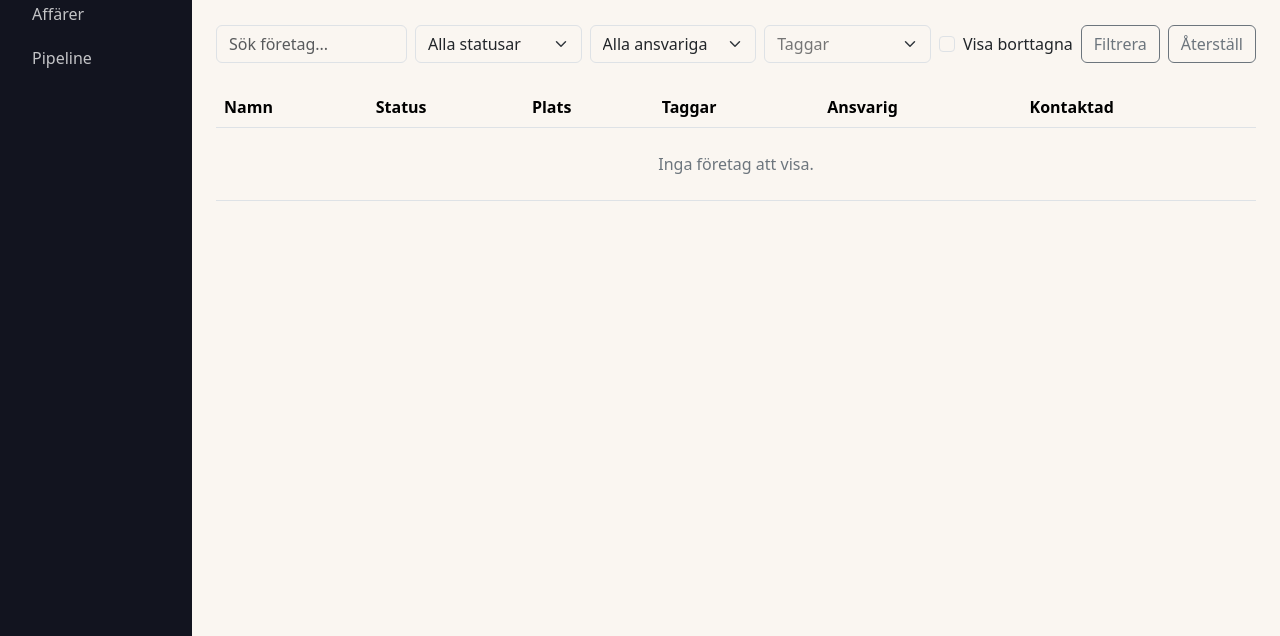
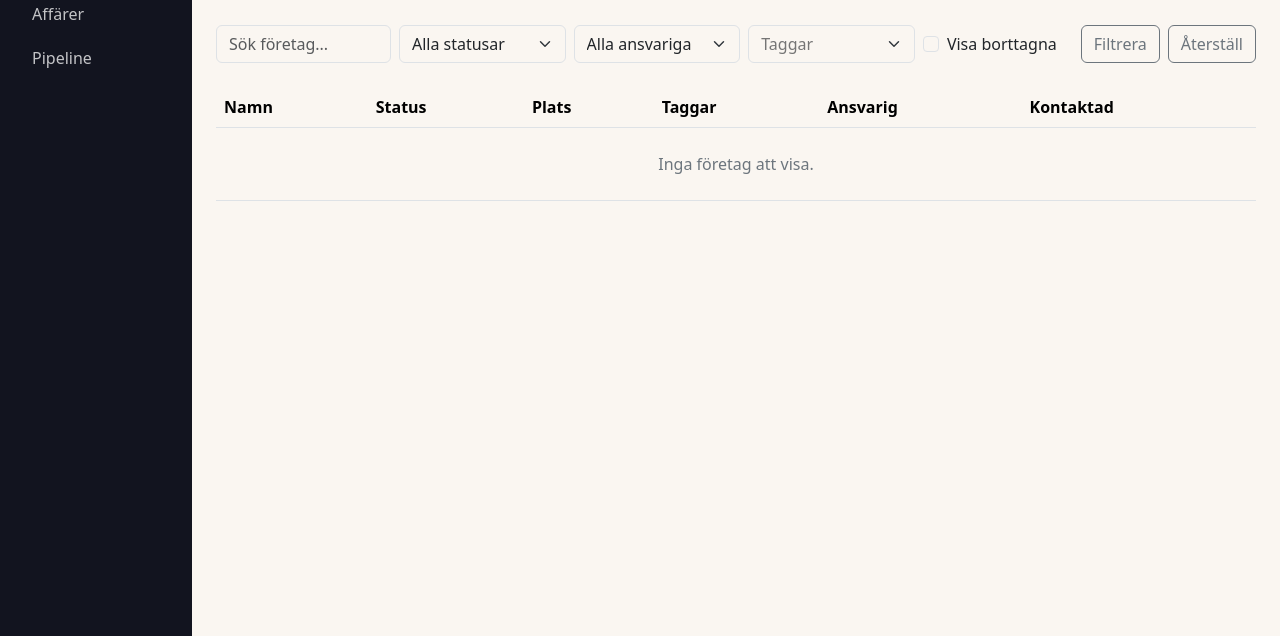
Before and after one commit to chreke/cream, a Django app: template crm/templates/crm/company_list.html in a window 1280 px wide. Shown: the part 164-800 px from the top of the page. Run offline with Django 5.2, Linux system fonts and the light colour scheme; the template is opened without the code that fills it, so the values that code supplies are empty; some libraries are stand-ins or nearby versions.

Commit message:
Add space between "Visa borttagna" and the filter buttons
Co-Authored-By: Claude Opus 5.5 <noreply@anthropic.com>

```diff
--- a/crm/templates/crm/candidate_list.html
+++ b/crm/templates/crm/candidate_list.html
@@ -35,7 +35,7 @@
         <option value="employee" {% if current_kind == "employee" %}selected{% endif %}>Anställd</option>
       </select>
     </div>
-    <div class="col-md-auto">
+    <div class="col-md-auto me-md-3">
       <div class="form-check mb-0">
         <input class="form-check-input" type="checkbox" name="deleted" value="1"
                id="candidate-filter-deleted" {% if show_deleted %}checked{% endif %}>
--- a/crm/templates/crm/company_list.html
+++ b/crm/templates/crm/company_list.html
@@ -48,7 +48,7 @@
         {% endfor %}
       </select>
     </div>
-    <div class="col-md-auto">
+    <div class="col-md-auto me-md-3">
       <div class="form-check mb-0">
         <input class="form-check-input" type="checkbox" name="deleted" value="1"
                id="company-filter-deleted" {% if show_deleted %}checked{% endif %}>
--- a/crm/templates/crm/lead_list.html
+++ b/crm/templates/crm/lead_list.html
@@ -20,7 +20,7 @@
         {% endfor %}
       </select>
     </div>
-    <div class="col-md-auto">
+    <div class="col-md-auto me-md-3">
       <div class="form-check mb-0">
         <input class="form-check-input" type="checkbox" name="deleted" value="1"
                id="lead-filter-deleted" {% if show_deleted %}checked{% endif %}>
```
